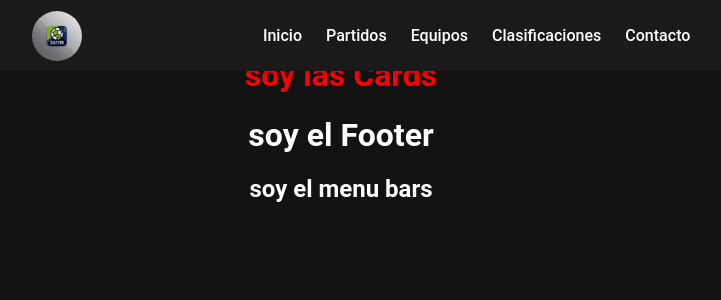
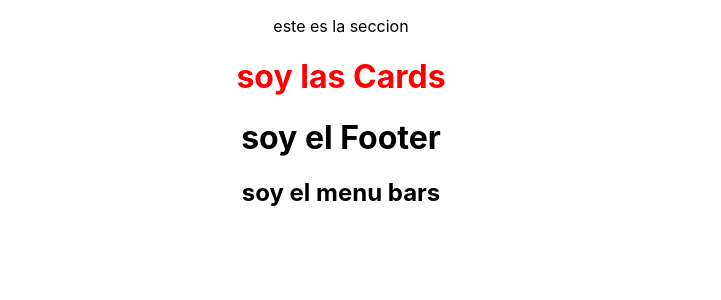
Before and after one commit to Peter-parks/fixtureSoccer, a React (Create React App) app in the folder fixture-app/: page / in a window 1280 px wide. Shown: the top 300 px of the page, without its empty margins (299-1020 px from the left). Built offline with nearby package versions, Linux system fonts and the light colour scheme.

Commit message:
arreglando moco

```diff
--- a/fixture-app/src/App.js
+++ b/fixture-app/src/App.js
@@ -1,14 +1,13 @@
 import './App.css';
-import Cards from './componentes/cards/cards';
-import Footer from './componentes/footer/footer';
-import MenuBars from './componentes/menuBars/menuBars';
-import Navbar from './componentes/navBar/Navbar';
-import Section from './componentes/section/section';
+import Cards from './componentes/cards/Cards';
+import Footer from './componentes/footer/Footer';
+import MenuBars from './componentes/menuBars/MenuBars';
+import Section from './componentes/section/Section';
 
 function App() {
   return (
     <div className="App">
-    <Navbar/>
+
     <Section/>
     <Cards/>
     <Footer/>
--- /dev/null
+++ b/fixture-app/src/componentes/cards/Cards.jsx
@@ -0,0 +1,7 @@
+import './Cards.css';
+
+function Cards(params) {
+    return <h1 className='cards'>soy las Cards</h1>
+}
+
+export default Cards;
--- a/fixture-app/src/componentes/cards/cards.js
+++ /dev/null
@@ -1,7 +0,0 @@
-import './cards.css';
-
-function cards(params) {
-    return <h1 className='cards'>soy las Cards</h1>
-}
-
-export default cards;
--- /dev/null
+++ b/fixture-app/src/componentes/footer/Footer.jsx
@@ -0,0 +1,8 @@
+import './Footer.css';
+
+function Footer(params) {
+    return <h1>soy el Footer</h1>
+}
+
+
+export default Footer;
--- a/fixture-app/src/componentes/footer/footer.js
+++ /dev/null
@@ -1,8 +0,0 @@
-import './footer.css';
-
-function footer(params) {
-    return <h1>soy el Footer</h1>
-}
-
-
-export default footer;
--- /dev/null
+++ b/fixture-app/src/componentes/menuBars/MenuBars.jsx
@@ -0,0 +1,8 @@
+import './MenuBars.css';
+
+function MenuBars(params) {
+    return <h2>soy el menu bars</h2>
+}
+
+
+export default MenuBars;
--- a/fixture-app/src/componentes/menuBars/menuBars.js
+++ /dev/null
@@ -1,8 +0,0 @@
-import './menuBars.css';
-
-function menuBars(params) {
-    return <h2>soy el menu bars</h2>
-}
-
-
-export default menuBars;
--- /dev/null
+++ b/fixture-app/src/componentes/section/Section.jsx
@@ -0,0 +1,8 @@
+import './Section.css';
+
+function Section(params) {
+    return <p>este es la seccion</p>
+}
+
+
+export default Section;
--- a/fixture-app/src/componentes/section/section.js
+++ /dev/null
@@ -1,8 +0,0 @@
-import './section.css';
-
-function section(params) {
-    return <p>este es la seccion</p>
-}
-
-
-export default section;
```
